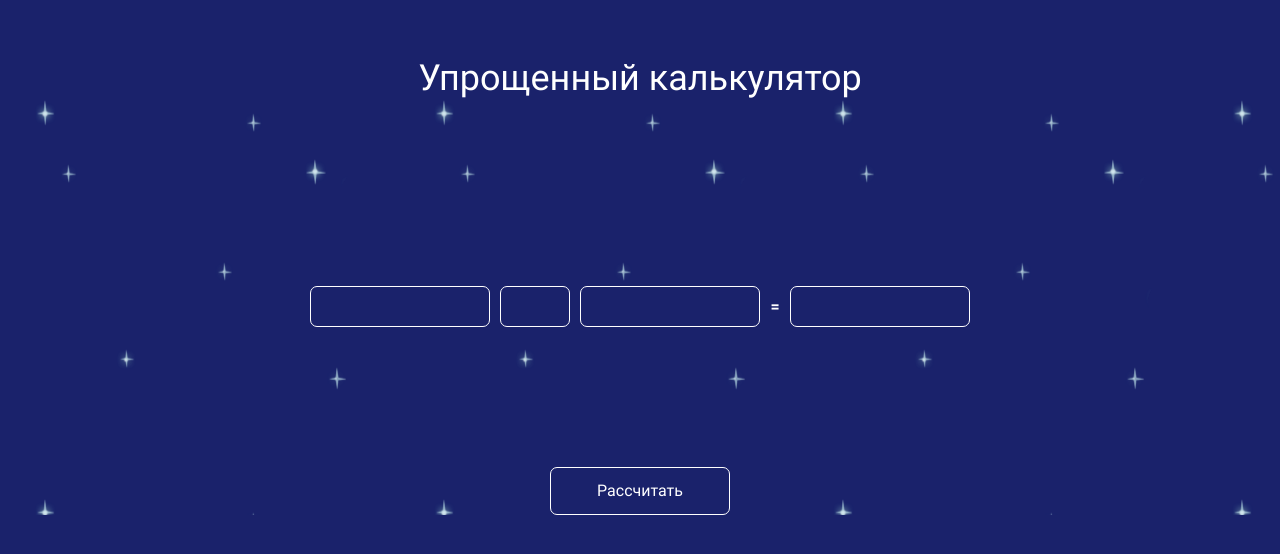
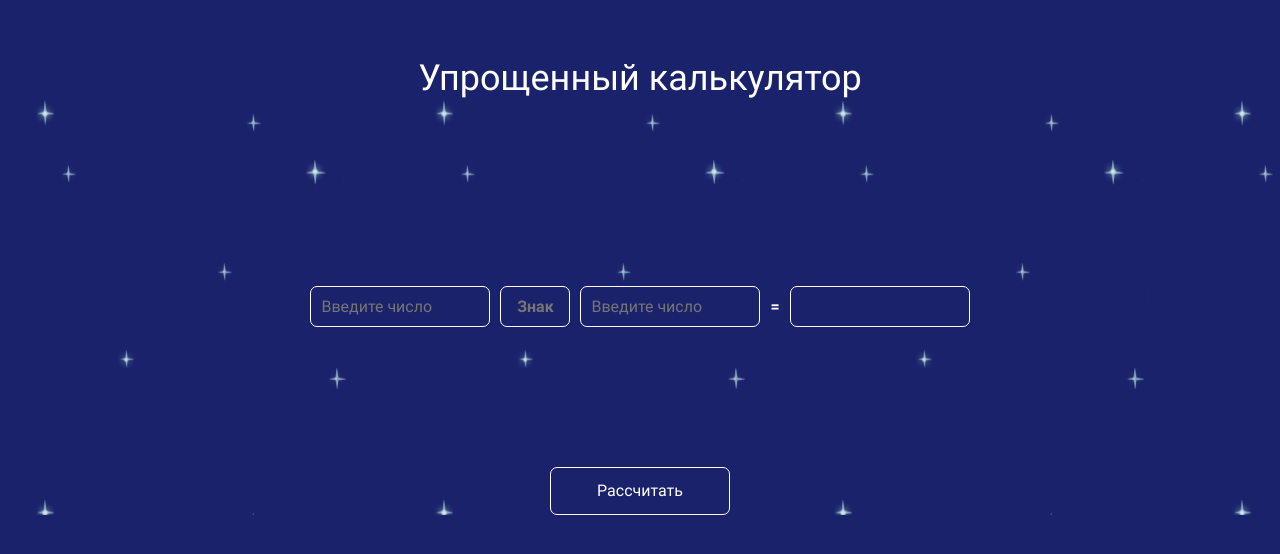
Before and after one commit to irinaugrak/4p22-frontend-irina-ugrak, a website: page homework_8/index.html in a window 1280 px wide. Drawn offline with Linux system fonts and the light colour scheme.

Commit message:
homework_8 fixed errors

```diff
--- a/homework_8/index.html
+++ b/homework_8/index.html
@@ -18,17 +18,27 @@
                             <div id="alert"></div>
                         </div>
                         <div class="form__group">
-                            <input id="num-1" class="form__input form__num" type="text" autocomplete="off" />
+                            <input
+                                id="num-1"
+                                class="form__input form__num"
+                                type="text"
+                                placeholder="Введите число"
+                                autocomplete="off" />
                             <div class="form__sign-group">
-                                <input id="sign" class="form__input form__sign" type="text" autocomplete="off" />
+                                <input id="sign" class="form__input form__sign" type="text" placeholder="Знак" autocomplete="off" />
                                 <ul id="sign-list" class="form__sign-list">
                                     <li class="form__sign-item">+</li>
                                     <li class="form__sign-item">-</li>
-                                    <li class="form__sign-item">&times;</li>
+                                    <li class="form__sign-item">*</li>
                                     <li class="form__sign-item">/</li>
                                 </ul>
                             </div>
-                            <input id="num-2" class="form__input form__num" type="text" autocomplete="off" />
+                            <input
+                                id="num-2"
+                                class="form__input form__num"
+                                type="text"
+                                placeholder="Введите число"
+                                autocomplete="off" />
                             <span class="form__equals">=</span>
                             <input id="res" disabled class="form__input form__num" type="text" />
                         </div>
--- a/homework_8/js/script.js
+++ b/homework_8/js/script.js
@@ -13,14 +13,12 @@ signInput.addEventListener('click', () => {
     }
 });
 
-
 signItems.forEach((item, index) => {
     item.addEventListener('click', (event) => {
         signInput.value = event.target.innerText;
         signList.classList.remove('form__sign-list_active');
     });
 });
-
 
 btn.addEventListener('click', (event) => {
     event.preventDefault();
@@ -37,8 +35,6 @@ btn.addEventListener('click', (event) => {
 
     res.value = '';
 
-    console.log(sign);
-
     switch (sign) {
         case '+':
             result = Number(num1) + Number(num2);
@@ -46,7 +42,7 @@ btn.addEventListener('click', (event) => {
         case '-':
             result = Number(num1) - Number(num2);
             break;
-        case '×':
+        case '*':
             result = Number(num1) * Number(num2);
             break;
         case '/':
@@ -68,7 +64,7 @@ btn.addEventListener('click', (event) => {
         alertMessage = alertMessage + 'Не введен знак\n';
     }
 
-    if(sign !== '' && sign !== '+' && sign !== '-' && sign !== '×' && sign !== '/') {
+    if(sign !== '' && sign !== '+' && sign !== '-' && sign !== '*' && sign !== '/') {
         alertMessage = alertMessage + 'Программа не поддерживает такую операцию\n';
     }
 
--- a/homework_8/scss/base/_variables.scss
+++ b/homework_8/scss/base/_variables.scss
@@ -1,4 +1,5 @@
 $color-main: #505156;
 $color-white: #FFF;
 $color-dark-blue: #1A226B;
+$color-blue: #4E58B5;
 $color-error: #F8D7DA;
--- a/homework_8/scss/components/_button.scss
+++ b/homework_8/scss/components/_button.scss
@@ -6,6 +6,6 @@
     border-radius: 7px;
 
     &:hover {
-        background-color: #4E58B5;
+        background-color: $color-blue;
     }
 }
```
